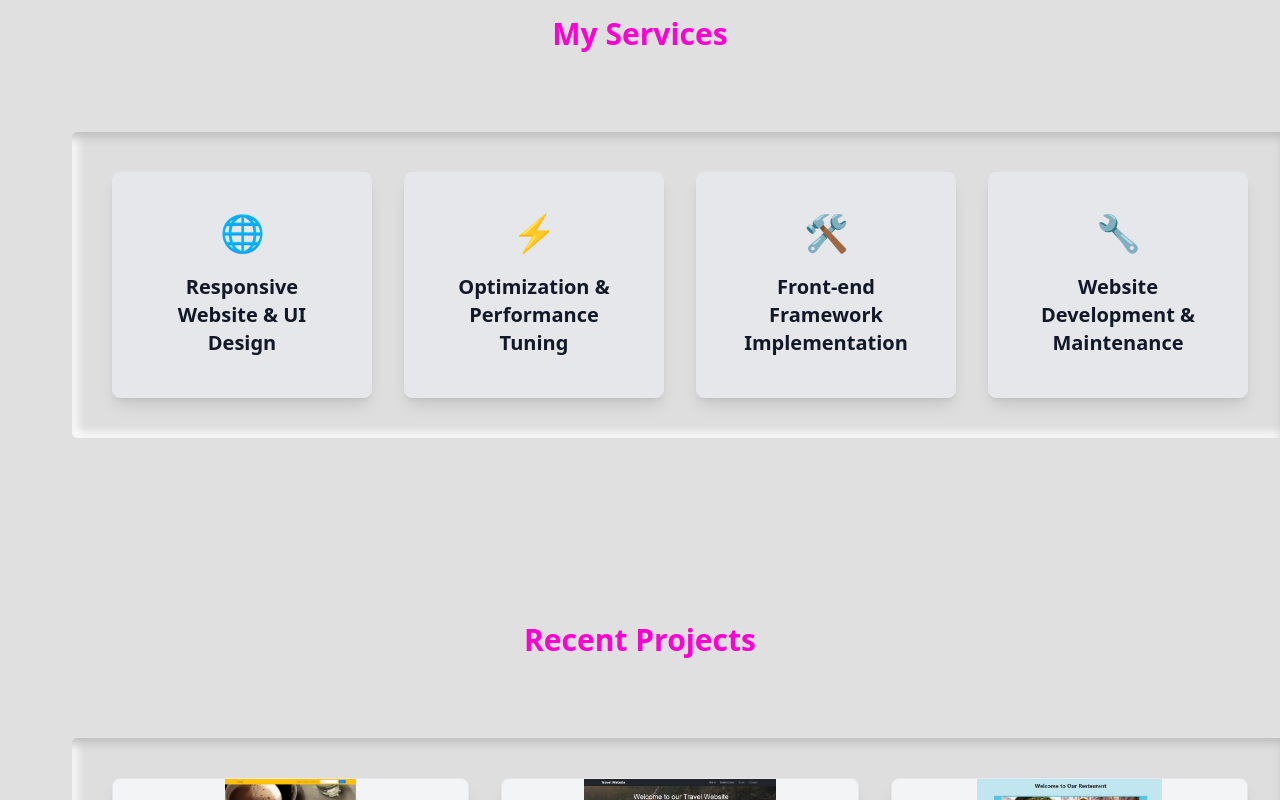
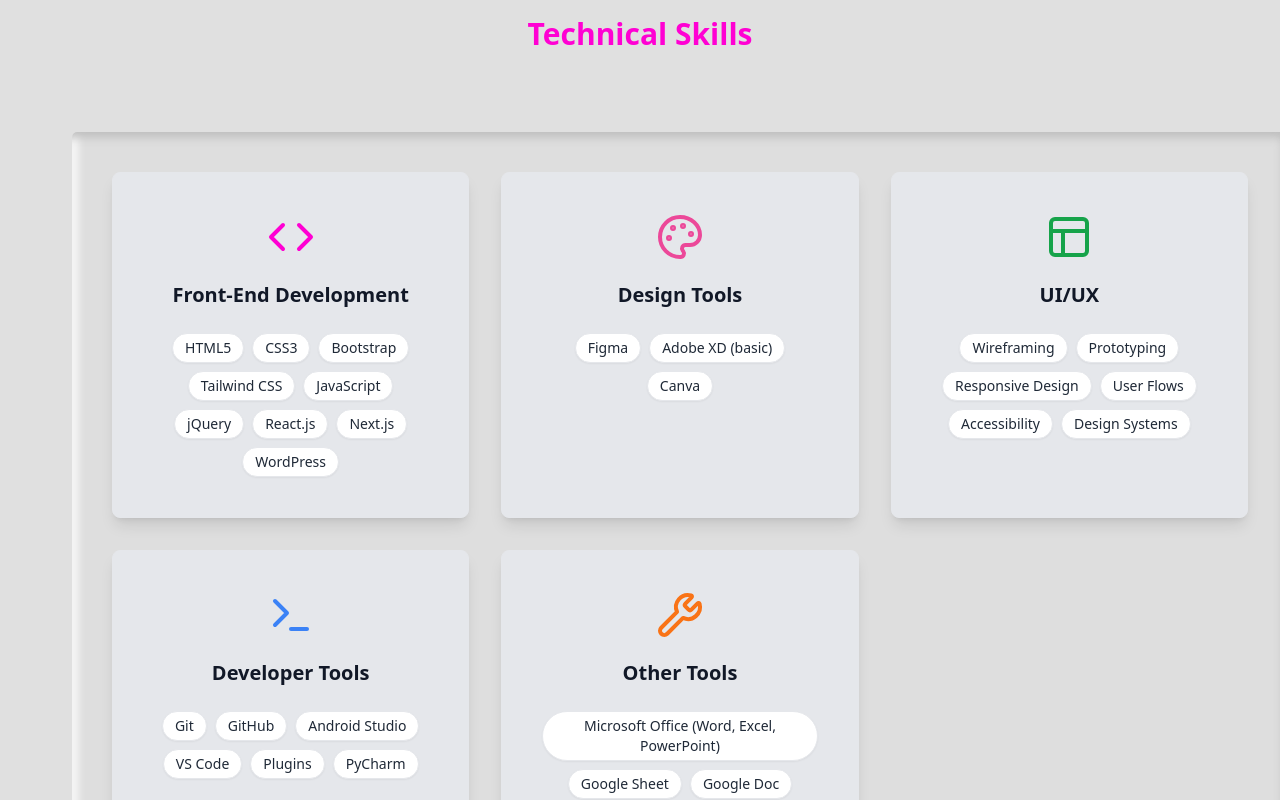
Before and after one commit to muaz64/muaz-portfolio-site, a React (Vite) app: page / in a window 1280 px wide. Shown: the part 1500-2300 px from the top of the page. Built offline with nearby package versions, Linux system fonts and the light colour scheme.

Commit message:
skill jdx add

```diff
--- a/package.json
+++ b/package.json
@@ -10,6 +10,8 @@
     "preview": "vite preview"
   },
   "dependencies": {
+    "framer-motion": "^12.23.12",
+    "lucide-react": "^0.541.0",
     "react": "^18.3.1",
     "react-dom": "^18.3.1",
     "react-icons": "^5.3.0"
--- a/src/App.jsx
+++ b/src/App.jsx
@@ -1,6 +1,4 @@
 
-
-import React from 'react';
 import Navbar from './components/Navbar';
 import Home from './components/Home';
 import About from './components/About';
@@ -8,6 +6,7 @@
 import Projects from './components/Projects';
 import Contact from './components/Contact';
 import Footer from './components/Footer';
+import Skill from './components/Skill';
 
 function App() {
   return (
@@ -15,6 +14,7 @@
       <Navbar></Navbar>
       <Home></Home>
       <About></About>
+      <Skill />
       <Services></Services>
       <Projects></Projects>
       <Contact></Contact>
--- a/src/components/Home.jsx
+++ b/src/components/Home.jsx
@@ -9,7 +9,7 @@
       <div>
         <h2 className=" text-2xl ">
           Hi there! I'm{" "}
-          <span className="text-teal-500 typing-effect font-semibold">Muaz Muhammad</span>
+          <strong className="text-teal-500 typing-effect font-semibold">Muaz Muhammad</strong>
         </h2>
         <br />
         <h1 className="text-4xl md:text-6xl font-bold text-zinc-800 animate-slidein ">
--- a/src/components/Navbar.jsx
+++ b/src/components/Navbar.jsx
@@ -1,4 +1,3 @@
-import React from "react";
 import "./Navbar.css";
 
 function Navbar() {
@@ -15,27 +14,50 @@
         </a>
       </li>
       <li className="button my-4 cursor-pointer lg:mx-3">
-        <a href="#services" className="text-error hover:text-teal px-4 py-1 block">
+        <a
+          href="#services"
+          className="text-error hover:text-teal px-4 py-1 block"
+        >
           Services
         </a>
       </li>
       <li className="button my-4 cursor-pointer lg:mx-3">
-        <a href="#projects" className="text-error hover:text-teal px-4 py-1 block">
+        <a
+          href="#skills"
+          className="text-error hover:text-teal px-4 py-1 block"
+        >
+          Skills
+        </a>
+      </li>
+      <li className="button my-4 cursor-pointer lg:mx-3">
+        <a
+          href="#projects"
+          className="text-error hover:text-teal px-4 py-1 block"
+        >
           Projects
         </a>
       </li>
       <li className="button my-4 cursor-pointer lg:mx-3">
-        <a href="#contact" className="text-error hover:text-teal px-4 py-1 block">
+        <a
+          href="#contact"
+          className="text-error hover:text-teal px-4 py-1 block"
+        >
           Contact
         </a>
       </li>
     </>,
   ];
+
   return (
     <div className="sticky top-3 z-50">
       <div className="mx-5">
         <div className="navbar font-medium">
-           <div className="navbar-start"><h1 className="button p-3 text-2xl hover:text-teal font-bold">Muaz</h1></div>
+          <div className="navbar-start">
+            <h1 className="button p-3 text-2xl hover:text-teal font-bold">
+              Muaz
+            </h1>
+          </div>
+
           <div className="navbar-end flex-grow lg:flex-grow-0">
             <div className="dropdown">
               <div className="parent-div p-2 block lg:hidden">
@@ -60,12 +82,16 @@
                   </svg>
                 </div>
               </div>
-              <ul tabIndex={0}className="parent-div dropdown-content rounded-box z-[1] mt-5 p-4">
+              <ul
+                tabIndex={0}
+                className="parent-div dropdown-content rounded-box z-[1] mt-5 p-4"
+              >
                 {menu}
               </ul>
             </div>
           </div>
-          <div className="navbar-end   hidden lg:flex flex-grow justyfy-end w-10/12">
+
+          <div className="navbar-end hidden lg:flex flex-grow justify-end w-10/12">
             <ul tabIndex={0} className="flex parent-div">
               {menu}
             </ul>
--- a/src/components/Services.jsx
+++ b/src/components/Services.jsx
@@ -1,4 +1,3 @@
-import React from 'react';
 
 function Services() {
   const services = [
--- /dev/null
+++ b/src/components/Skill.jsx
@@ -0,0 +1,93 @@
+import { motion } from "framer-motion";
+import { Code, Palette, Layout, Terminal, Wrench } from "lucide-react";
+
+const skills = [
+  {
+    category: "Front-End Development",
+    icon: <Code className="w-12 h-12 text-secondary mx-auto" />,
+    items: [
+      "HTML5",
+      "CSS3",
+      "Bootstrap",
+      "Tailwind CSS",
+      "JavaScript",
+      "jQuery",
+      "React.js",
+      "Next.js",
+      "WordPress",
+    ],
+  },
+  {
+    category: "Design Tools",
+    icon: <Palette className="w-12 h-12 text-pink-500 mx-auto" />,
+    items: ["Figma", "Adobe XD (basic)", "Canva"],
+  },
+  {
+    category: "UI/UX",
+    icon: <Layout className="w-12 h-12 text-green-600 mx-auto" />,
+    items: [
+      "Wireframing",
+      "Prototyping",
+      "Responsive Design",
+      "User Flows",
+      "Accessibility",
+      "Design Systems",
+    ],
+  },
+  {
+    category: "Developer Tools",
+    icon: <Terminal className="w-12 h-12 text-blue-500 mx-auto" />,
+    items: ["Git", "GitHub", "Android Studio", "VS Code", "Plugins", "PyCharm"],
+  },
+  {
+    category: "Other Tools",
+    icon: <Wrench className="w-12 h-12 text-orange-500 mx-auto" />,
+    items: [
+      "Microsoft Office (Word, Excel, PowerPoint)",
+      "Google Sheet",
+      "Google Doc",
+      "Google Slide",
+    ],
+  },
+];
+
+const Skill = () => {
+  return (
+    <section id="skills" className="py-20">
+      <h2 className="text-3xl font-bold text-secondary text-center mb-20">
+        Technical Skills
+      </h2>
+      <div className="container parent-div mx-5 md:mx-10 lg:my-10">
+        <div className="grid grid-cols-1 md:grid-cols-2 lg:grid-cols-3 gap-8 mx-10 py-10">
+          {skills.map((skillSet, index) => (
+            <motion.div
+              key={index}
+              initial={{ opacity: 0, scale: 0.8 }}
+              whileInView={{ opacity: 1, scale: 1 }}
+              transition={{ duration: 0.5, delay: index * 0.2 }}
+              viewport={{ once: true }}
+              className="text-center p-10 bg-gray-200 border rounded-lg shadow-lg hover:shadow-xl transition"
+            >
+              <div className="mb-5">{skillSet.icon}</div>
+              <h3 className="text-gray-900 font-semibold text-xl mb-6">
+                {skillSet.category}
+              </h3>
+              <div className="flex flex-wrap justify-center gap-2">
+                {skillSet.items.map((item, i) => (
+                  <span
+                    key={i}
+                    className="px-3 py-1 text-sm bg-white text-gray-800 rounded-full shadow-sm border hover:bg-secondary hover:text-white transition"
+                  >
+                    {item}
+                  </span>
+                ))}
+              </div>
+            </motion.div>
+          ))}
+        </div>
+      </div>
+    </section>
+  );
+};
+
+export default Skill;
```
Also changed, not shown: 1 other file (tests, documents, lock files or other folders).
